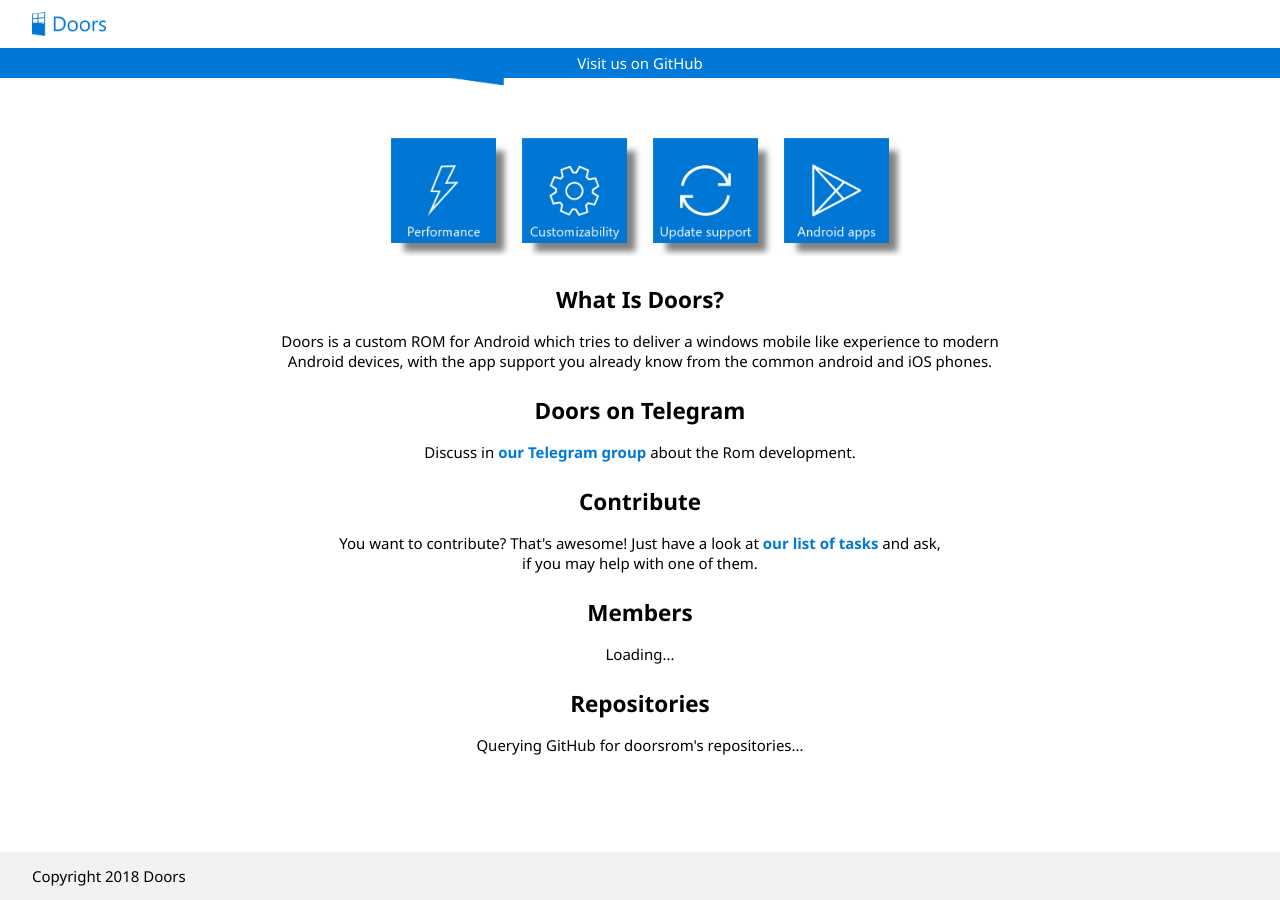
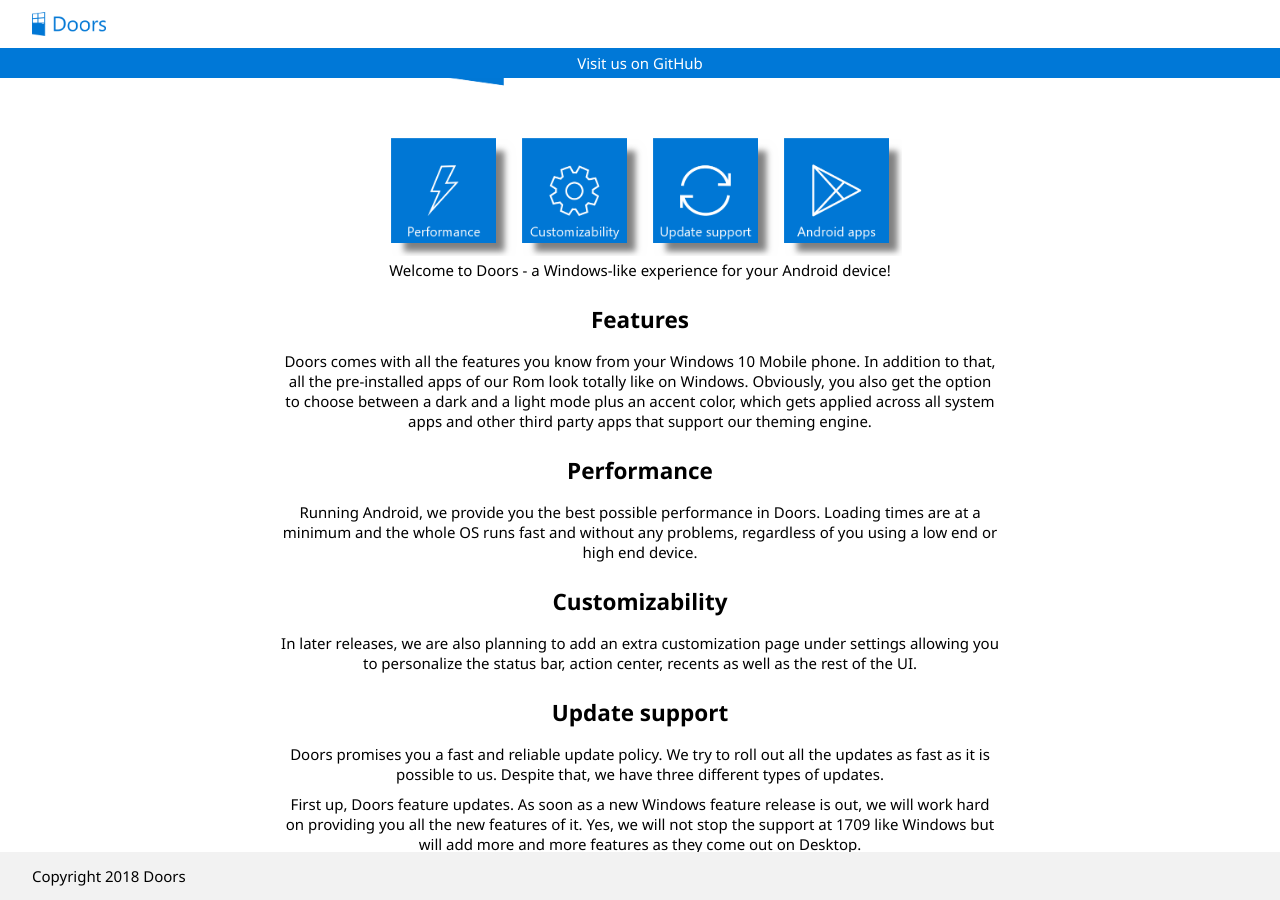
Before and after one commit to doorsrom/doorsrom.github.io, a Jekyll site: the page built from index.html, in a window 1280 px wide and 900 px high, scrolled down 202 px. Built offline with Jekyll 4.4.1, drawn with Linux system fonts in a browser that asks for light colours; some of the changed text lies outside the part shown.

Commit message:
Added text for Features

```diff
--- a/index.html
+++ b/index.html
@@ -2,7 +2,38 @@
 title: Home
 ---
 <img src="./images/opening_doors.png" style="max-height:360px;">
-<h1>What Is Doors?</h1>
+<p class="introduction">
+	Welcome to Doors - a Windows-like experience for your Android device!
+</p>
+<h1>Features</h1>
+<p>
+	Doors comes with all the features you know from your Windows 10 Mobile phone. In addition to that, all the pre-installed apps of our Rom look totally like on Windows. Obviously, you also get the option to choose between a dark and a light mode plus an accent color, which gets applied across all system apps and other third party apps that support our theming engine.
+</p>
+<h2>Performance</h2>
+<p>
+	Running Android, we provide you the best possible performance in Doors. Loading times are at a minimum and the whole OS runs fast and without any problems, regardless of you using a low end or high end device.
+</p>
+<h2>Customizability</h2>
+<p>
+	In later releases, we are also planning to add an extra customization page under settings allowing you to personalize the status bar, action center, recents as well as the rest of the UI.
+</p>
+<h2>Update support</h2>
+<p>
+	Doors promises you a fast and reliable update policy. We try to roll out all the updates as fast as it is possible to us. Despite that, we have three different types of updates.
+</p>
+<p>
+	First up, Doors feature updates. As soon as a new Windows feature release is out, we will work hard on providing you all the new features of it. Yes, we will not stop the support at 1709 like Windows but will add more and more features as they come out on Desktop.
+</p>
+<p>
+	Secondly, in our opinion, security is important. This means, we will release a new security patch in the first week of every month, as soon as Google has released a new security patch level. We will not keep Doors unprotected.
+</p>
+<p>
+	Last but not least, since this is still an Android Rom, we will also keep the Android version up to date. Although we will not add the new deigns of Android versions, we will try to provide all new features and under-the-hood changes so apps will work properly and you can enjoy the latest Android features while still using a Windows like-UI.
+<h2>Android apps</h2>
+<h1>Downloads</h1>
+<h1>Our members</h1>
+<h1>Contact us</h1>
+<!--<h1>What Is Doors?</h1>
 <p>
   Doors is a custom ROM for Android which tries to deliver a windows mobile like experience to modern Android devices,
   with the app support you already know from the common android and iOS phones.
@@ -19,7 +50,7 @@ title: Home
 <h1>Members</h1>
 <p id="contributors">Loading...</p>
 <h1>Repositories</h1>
-<p id="repo">Loading...</p>
+<p id="repo">Loading...</p>--->
 <script src="https://ajax.googleapis.com/ajax/libs/jquery/3.3.1/jquery.min.js"></script>
 <script src="./js/GitHub-stats.js" type="text/javascript"></script>
 <script>
```
